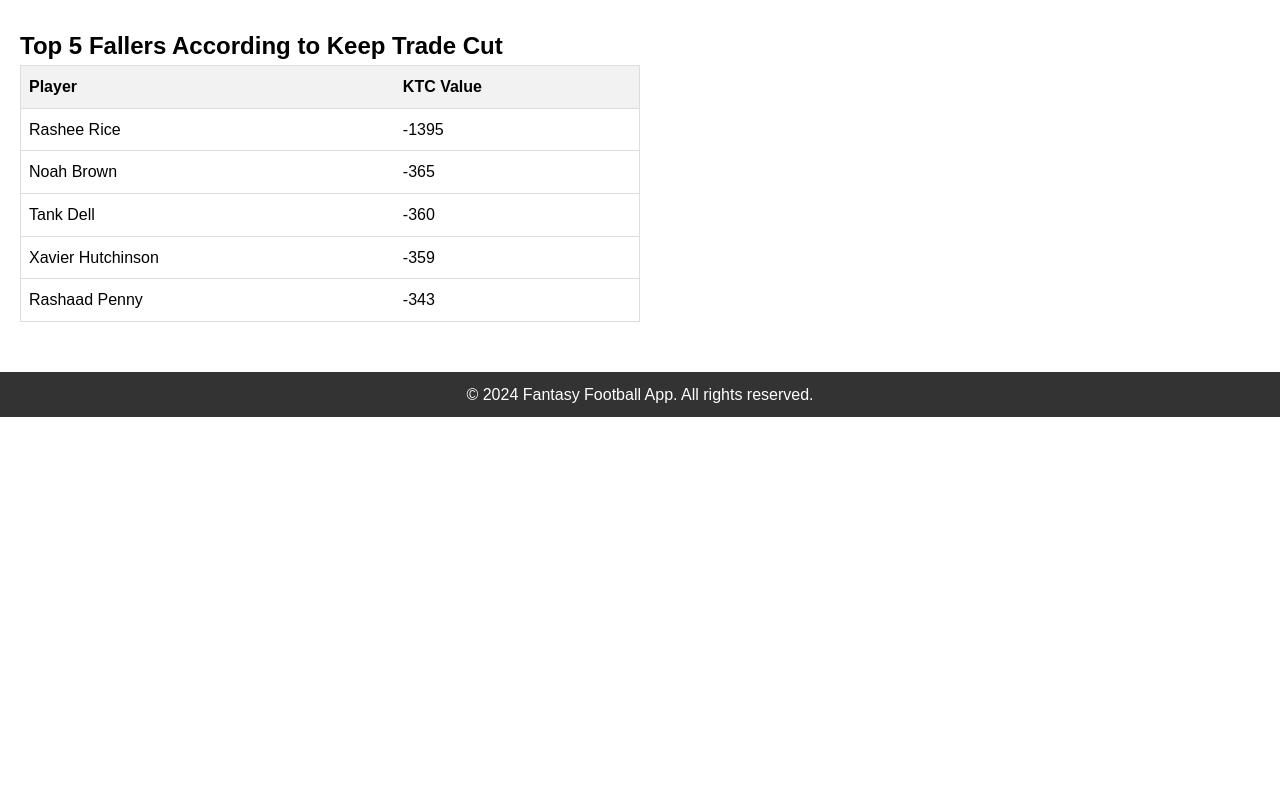
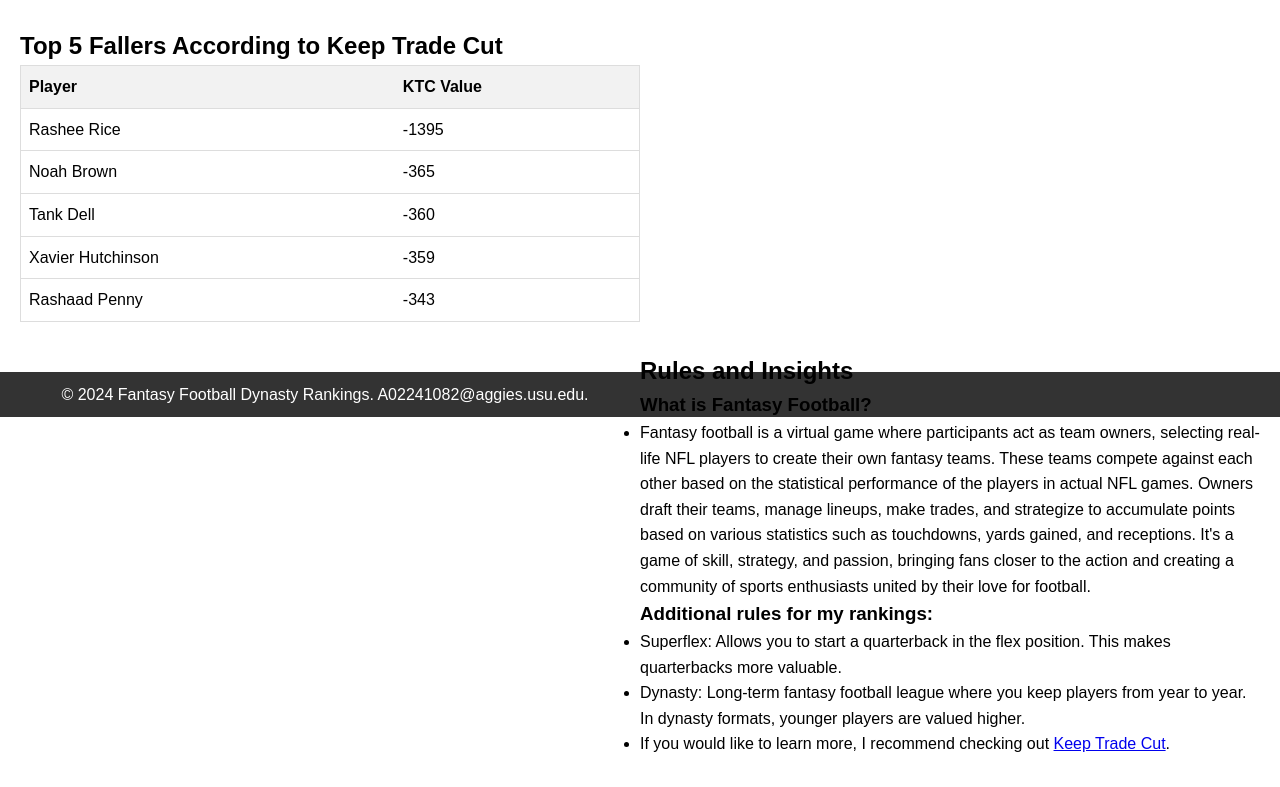
Before and after one commit to cjibson/cjibson.github.io, a plain HTML site: page project/index.html in a window 1280 px wide. Shown: the part 435-1222 px from the top of the page. Before the commit the page ends 852 px from the top, so only its background shows below. Drawn offline with Linux system fonts and the light colour scheme.

Commit message:
added rulesInsightsContent
added rulesInsightsContent

```diff
--- a/project/index.html
+++ b/project/index.html
@@ -29,6 +29,24 @@
         <section id="top5Fallers">
             <h2>Top 5 Fallers According to Keep Trade Cut</h2>
             <div id="fallersTable"></div>
+        </section>
+
+        <section id="right-content">
+            <h2>Rules and Insights</h2>
+            <div id="rulesInsightsContent">
+                <!-- Rules and insights content -->
+                <h3>What is Fantasy Football?</h3>
+                <ul>
+                    <li>Fantasy football is a virtual game where participants act as team owners, selecting real-life NFL players to create their own fantasy teams.
+                        These teams compete against each other based on the statistical performance of the players in actual NFL games.
+                        Owners draft their teams, manage lineups, make trades, and strategize to accumulate points based on various statistics such as touchdowns,
+                        yards gained, and receptions. It's a game of skill, strategy, and passion, bringing fans closer to the action and creating a community of sports
+                        enthusiasts united by their love for football.</li>
+                    <h3>Additional rules for my rankings:</h3>
+                    <li>Superflex: Allows you to start a quarterback in the flex position. This makes quarterbacks more valuable.</li>
+                    <li>Dynasty: Long-term fantasy football league where you keep players from year to year. In dynasty formats, younger players are valued higher.</li>
+                    <li>If you would like to learn more, I recommend checking out <a href="https://keeptradecut.com/fantasy-rankings">Keep Trade Cut</a>.</li>
+            </div>
         </section>
     </main>
 
@@ -73,7 +91,7 @@
     </script>
 
     <footer>
-        <p>&copy; 2024 Fantasy Football App. All rights reserved.</p>
+        <p>&copy; 2024 Fantasy Football Dynasty Rankings. A02241082@aggies.usu.edu.</p>
     </footer>
 </body>
 </html>
--- a/project/styles.css
+++ b/project/styles.css
@@ -66,3 +66,8 @@
 tr:hover {
     background-color: #f2f2f2;
 }
+
+#right-content {
+    width: 50%;
+    float: right;
+}
```
